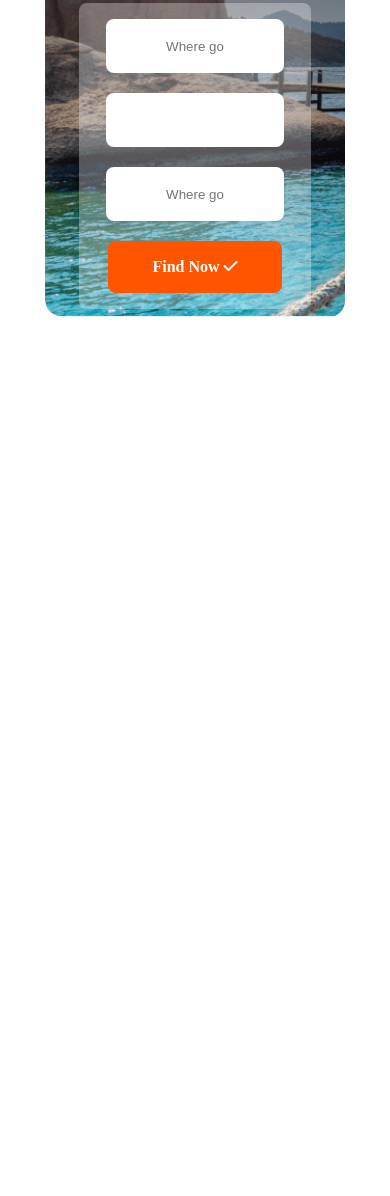
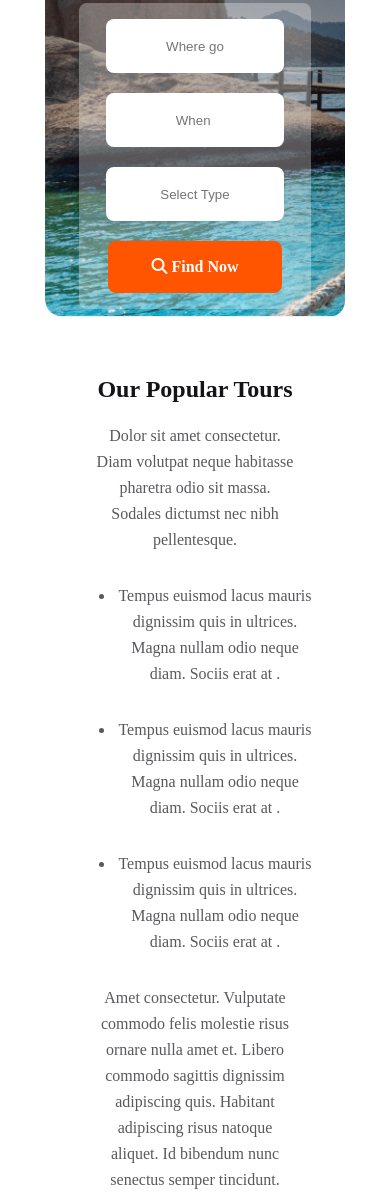
Before and after one commit to ashikdas0002/Travel-Hero, a plain HTML site: page index.html in a window 390 px wide. Shown: the part 465-1661 px from the top of the page. Before the commit the page ends 844 px from the top, so only its background shows below. Drawn offline with Linux system fonts and the light colour scheme.

Commit message:
popular tours section finished with responsive

```diff
--- a/index.html
+++ b/index.html
@@ -58,11 +58,11 @@
             <div class="submit-container">
                 <div class="input-container">
                     <input type="text" placeholder="Where go">
-                    <input type="text" placeholder=>
-                    <input type="text" placeholder="Where go">
+                    <input type="text" placeholder="When ">
+                    <input type="text" placeholder="Select Type">
                     <button class="btn-primary">
-                        Find Now
-                        <i class="fa-solid fa-check"></i>
+                        <i class="fa-solid fa-magnifying-glass"></i> Find Now
+
                     </button>
                 </div>
 
@@ -71,7 +71,47 @@
         </div>
 
     </header>
+    <div class="main">
+        <section class="popular-tours">
+            <div class="popular-tours-container">
+                <div class="tours-content">
+                    <h2 class="tours-title">
+                        Our Popular Tours
+                    </h2>
+                    <p class="tours-description">
+                        Dolor sit amet consectetur. Diam volutpat neque habitasse pharetra odio sit massa. Sodales
+                        dictumst nec nibh
+                        pellentesque.
+                    </p>
+                    <ul>
 
+                        <li class="tours-description">
+                            Tempus euismod lacus mauris dignissim quis in ultrices. Magna nullam odio neque diam. Sociis
+                            erat at .
+                        </li>
+                        <li class="tours-description">
+                            Tempus euismod lacus mauris dignissim quis in ultrices. Magna nullam odio neque diam. Sociis
+                            erat at .
+                        </li>
+                        <li class="tours-description">
+                            Tempus euismod lacus mauris dignissim quis in ultrices. Magna nullam odio neque diam. Sociis
+                            erat at .
+                        </li>
+                    </ul>
+                    <p class="tours-description">
+                        Amet consectetur. Vulputate commodo felis molestie risus
+                        ornare nulla amet et. Libero commodo sagittis dignissim adipiscing quis. Habitant adipiscing
+                        risus natoque aliquet. Id
+                        bibendum nunc senectus semper tincidunt.
+                    </p>
+                    <button class="btn-primary">Read More</button>
+                </div>
+                <div class="tours-img">
+                    <img src="Images/Rectangle 4.png" alt="">
+                </div>
+            </div>
+        </section>
+    </div>
 </body>
 
 </html>
--- a/style.css
+++ b/style.css
@@ -122,6 +122,36 @@ nav {
     /* margin-left: 10px; */
 }
 
+/* Popular tours section style */
+.popular-tours-container {
+    display: flex;
+    align-items: center;
+    justify-content: space-evenly;
+    margin-top: 40px;
+}
+
+.tours-title {
+    color: #131318;
+    font-family: Mulish;
+    font-size: 40px;
+    font-style: normal;
+    font-weight: 800;
+
+}
+
+.tours-description {
+    width: 525px;
+    color: rgba(19, 19, 24, 0.70);
+    font-family: Mulish;
+    font-size: 16px;
+    font-style: normal;
+    font-weight: 400;
+    line-height: 26px;
+    margin-bottom: 20px;
+
+}
+
+
 
 /* Media Query  */
 /* Mobile Divice  */
@@ -176,4 +206,30 @@ nav {
     .input-container input {
         margin-bottom: 20px;
     }
+
+    .popular-tours-container {
+        flex-direction: column;
+    }
+
+    .tours-content {
+        text-align: center;
+        margin-bottom: 20px;
+    }
+
+    .tours-title {
+        font-size: 24px;
+        text-align: center;
+    }
+
+    .tours-description {
+        width: 200px;
+        margin: 0 auto;
+        margin-bottom: 30px;
+
+    }
+
+    .tours-img img {
+        width: 200px;
+        height: 200px;
+    }
 }
```
